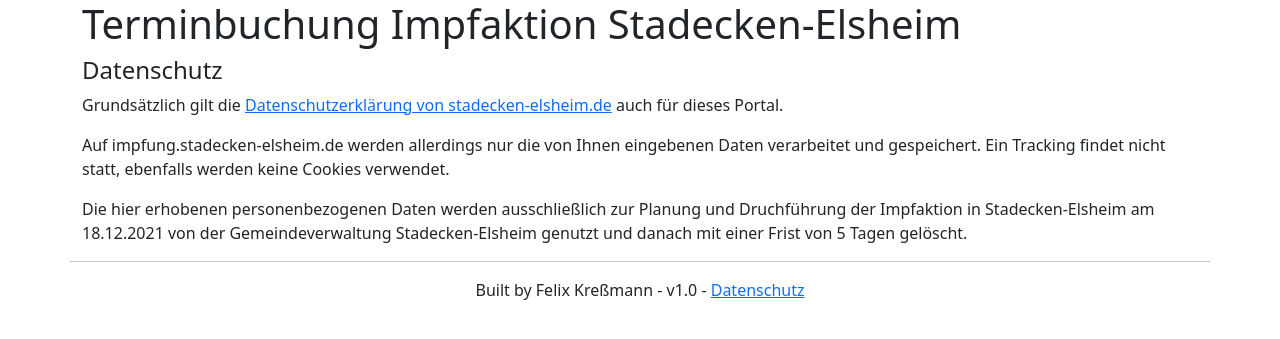
After one commit to fkressmann/impftermin, a Flask app: template src/templates/dataprotection.html in a window 1280 px wide. The commit adds this page. Shown: the top 339 px of the page. Run offline with Flask 2, Linux system fonts and the light colour scheme; the template is opened without the code that fills it, so the values that code supplies are empty; parts of the project's set-up code (start-up, migrations or seed data) failed here and were passed over.

Commit message:
Dataprotection, V1.0

```diff
--- a/src/routes/web.py
+++ b/src/routes/web.py
@@ -73,3 +73,8 @@ def delete():
         db.session.delete(maybe_booking)
         db.session.commit()
     return render_template("confirmation-deleted.html")
+
+
+@web_bp.route('/dataprotection')
+def dataprotection():
+    return render_template('dataprotection.html')
--- a/src/templates/base.html
+++ b/src/templates/base.html
@@ -19,7 +19,7 @@
     {% block content %}{% endblock %}
     <div class="row" style="font-weight: normal; text-align: center">
         <hr>
-        <p style="font-weight: normal">Built by Felix Kreßmann - v0.6</p>
+        <p style="font-weight: normal">Built by Felix Kreßmann - v1.0 - <a href="{{ url_for("web.dataprotection") }}">Datenschutz</a> </p>
     </div>
 </div>
 </body>
--- /dev/null
+++ b/src/templates/dataprotection.html
@@ -0,0 +1,12 @@
+{% extends "base.html" %}
+
+{% block title %}Datenschutz{% endblock %}
+
+{% block content %}
+    <div class="row">
+    <h4>Datenschutz</h4>
+    <p>Grundsätzlich gilt die <a href="https://stadecken-elsheim.de/footer/datenschutzerklaerung/">Datenschutzerklärung von stadecken-elsheim.de</a> auch für dieses Portal.</p>
+    <p>Auf impfung.stadecken-elsheim.de werden allerdings nur die von Ihnen eingebenen Daten verarbeitet und gespeichert. Ein Tracking findet nicht statt, ebenfalls werden keine Cookies verwendet.</p>
+    <p>Die hier erhobenen personenbezogenen Daten werden ausschließlich zur Planung und Druchführung der Impfaktion in Stadecken-Elsheim am 18.12.2021 von der Gemeindeverwaltung Stadecken-Elsheim genutzt und danach mit einer Frist von 5 Tagen gelöscht.</p>
+    </div>
+{% endblock %}
```
